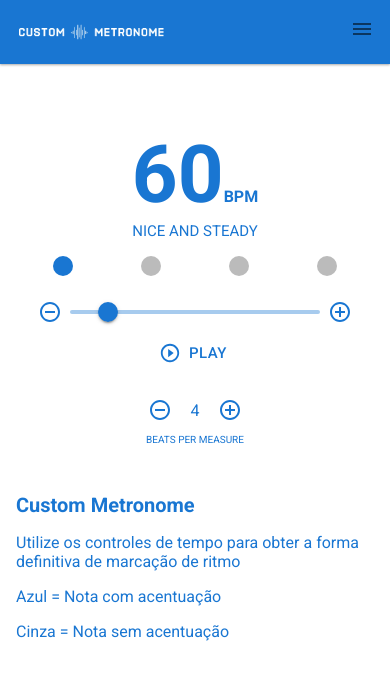
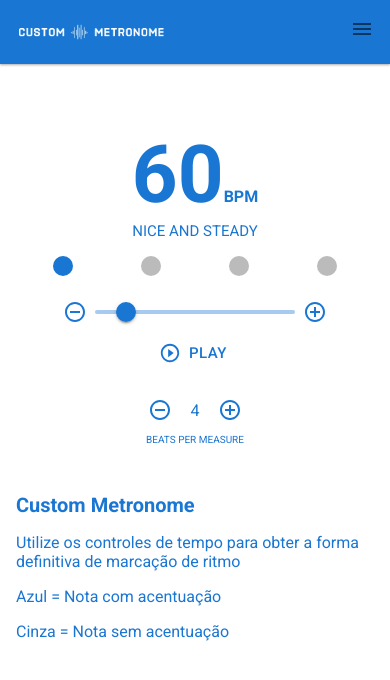
Before and after one commit to Gabriel-Barbosa-de-Oliveira/custom-metronome, a React (Create React App) app in the folder custom-metronome/: page /metronome in a window 390 px wide. Shown: the top 680 px of the page. Built offline with nearby package versions, Linux system fonts and the light colour scheme; no server answers.

Commit message:
Correção Responsivo

```diff
--- a/custom-metronome/src/shared/partials/NumberController/NumberController.scss
+++ b/custom-metronome/src/shared/partials/NumberController/NumberController.scss
@@ -5,6 +5,7 @@
 
     .component-container {
         width: auto;
+        max-width: 200px;
         display: flex;
         justify-content: center;
     }
```
